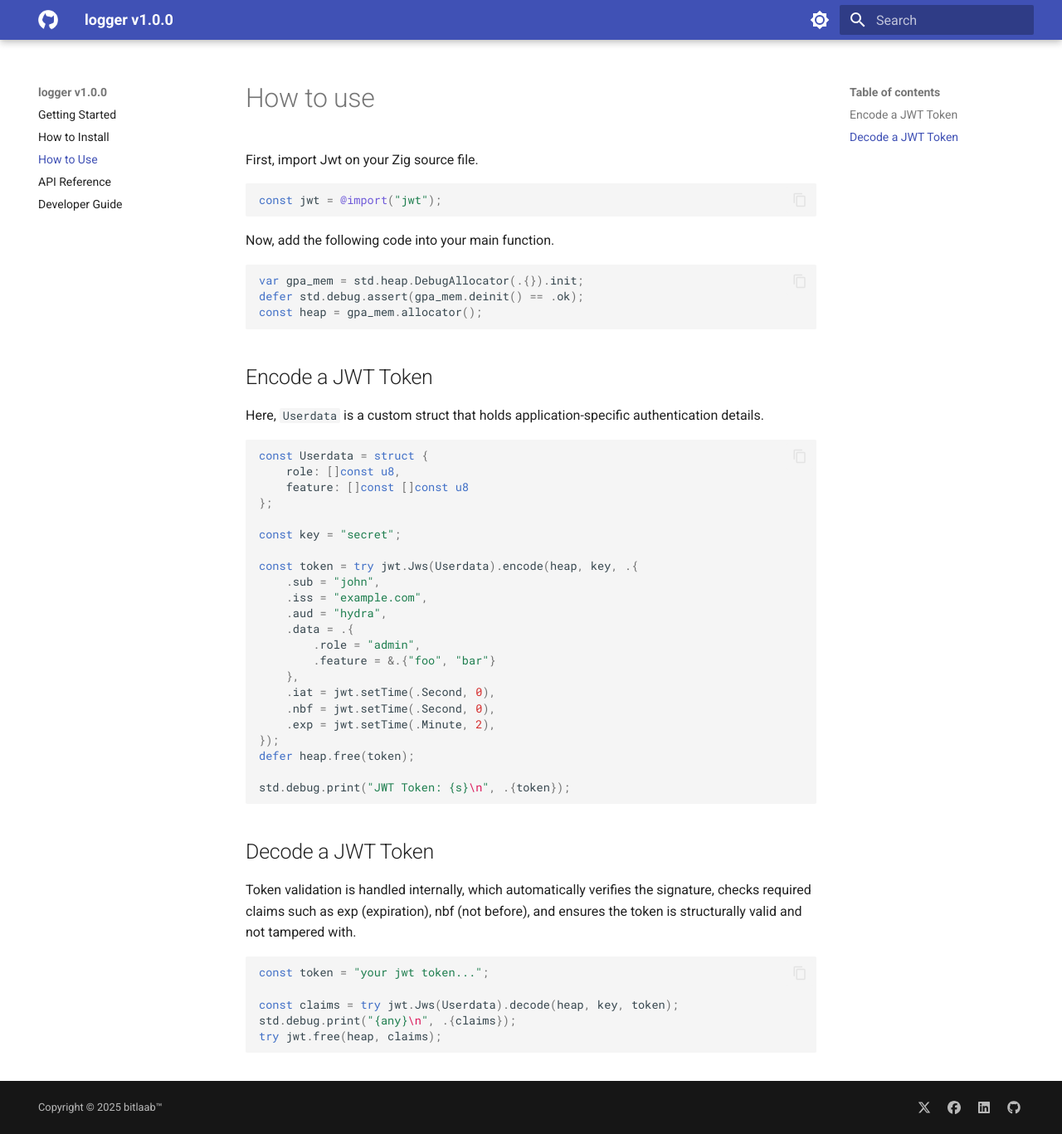
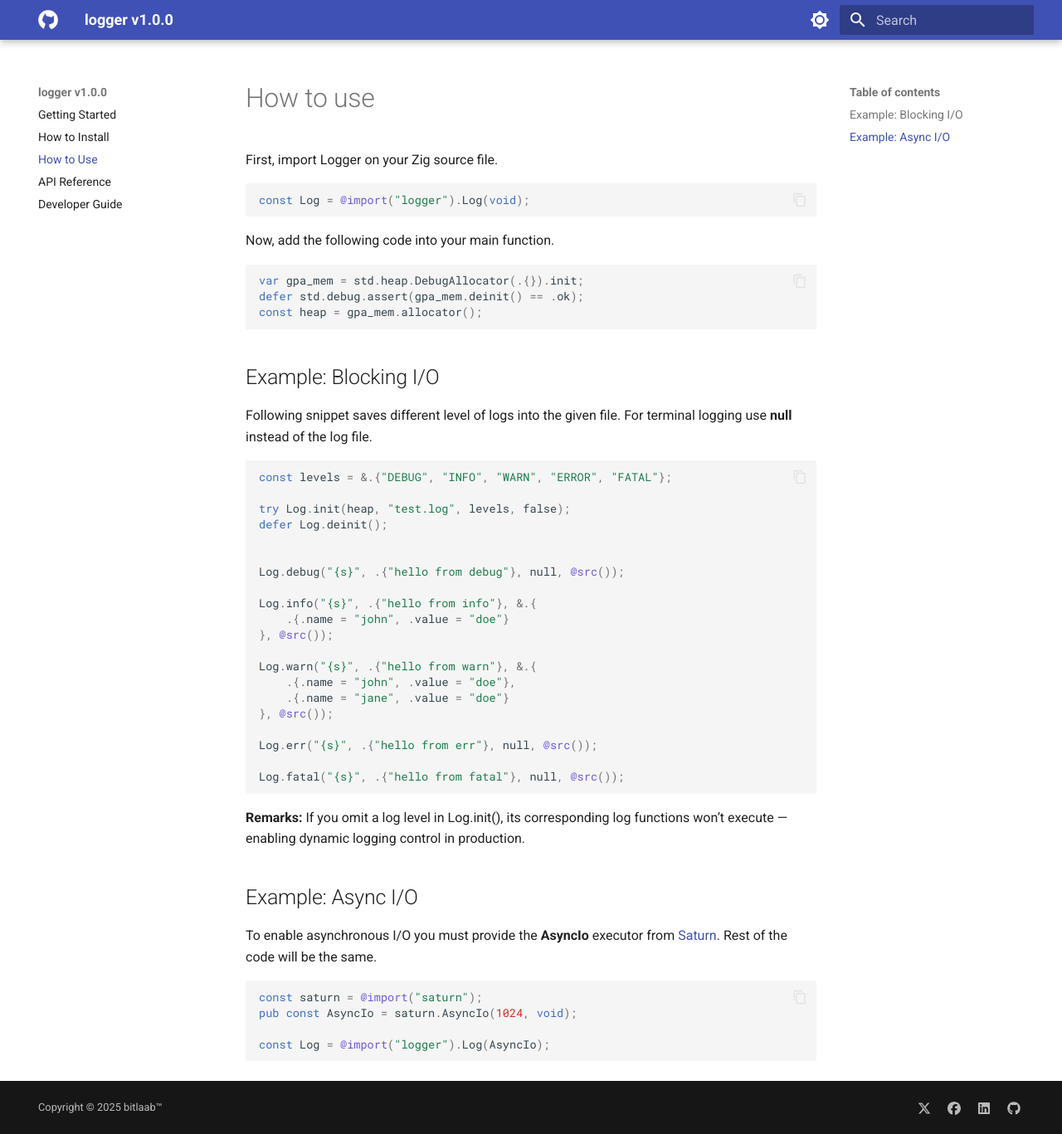
Before and after one commit to bitlaab-blitz/logger, an MkDocs documentation site: the page built from docs/usage.md, in a window 1280 px wide and 1367 px high. Shown: the whole window at 83% size. Built offline with MkDocs 1.6.1 and Material for MkDocs 9.7.7, drawn with Linux system fonts in a browser that asks for light colours.

Commit message:
tagging v1.0.0

````diff
--- a/docs/usage.md
+++ b/docs/usage.md
@@ -1,9 +1,9 @@
 # How to use
 
-First, import Jwt on your Zig source file.
+First, import Logger on your Zig source file.
 
 ```zig
-const jwt = @import("jwt");
+const Log = @import("logger").Log(void);
 ```
 
 Now, add the following code into your main function.
@@ -14,43 +14,43 @@ defer std.debug.assert(gpa_mem.deinit() == .ok);
 const heap = gpa_mem.allocator();
 ```
 
-## Encode a JWT Token
+## Example: Blocking I/O
 
-Here, `Userdata` is a custom struct that holds application-specific authentication details.
+Following snippet saves different level of logs into the given file. For terminal logging use **null** instead of the log file.
 
 ```zig
-const Userdata = struct {
-    role: []const u8,
-    feature: []const []const u8
-};
+const levels = &.{"DEBUG", "INFO", "WARN", "ERROR", "FATAL"};
 
-const key = "secret";
+try Log.init(heap, "test.log", levels, false);
+defer Log.deinit();
 
-const token = try jwt.Jws(Userdata).encode(heap, key, .{
-    .sub = "john",
-    .iss = "example.com",
-    .aud = "hydra",
-    .data = .{
-        .role = "admin",
-        .feature = &.{"foo", "bar"}
-    },
-    .iat = jwt.setTime(.Second, 0),
-    .nbf = jwt.setTime(.Second, 0),
-    .exp = jwt.setTime(.Minute, 2),
-});
-defer heap.free(token);
 
-std.debug.print("JWT Token: {s}\n", .{token});
+Log.debug("{s}", .{"hello from debug"}, null, @src());
+
+Log.info("{s}", .{"hello from info"}, &.{
+    .{.name = "john", .value = "doe"}
+}, @src());
+
+Log.warn("{s}", .{"hello from warn"}, &.{
+    .{.name = "john", .value = "doe"},
+    .{.name = "jane", .value = "doe"}
+}, @src());
+
+Log.err("{s}", .{"hello from err"}, null, @src());
+
+Log.fatal("{s}", .{"hello from fatal"}, null, @src());
 ```
 
-## Decode a JWT Token
+**Remarks:** If you omit a log level in Log.init(), its corresponding log functions won’t execute — enabling dynamic logging control in production.
 
-Token validation is handled internally, which automatically verifies the signature, checks required claims such as exp (expiration), nbf (not before), and ensures the token is structurally valid and not tampered with.
+## Example: Async I/O
+
+To enable asynchronous I/O you must provide the **AsyncIo** executor from [Saturn](https://bitlaabsaturn.web.app/). Rest of the code will be the same.
 
 ```zig
-const token = "your jwt token...";
 
-const claims = try jwt.Jws(Userdata).decode(heap, key, token);
-std.debug.print("{any}\n", .{claims});
-try jwt.free(heap, claims);
+const saturn = @import("saturn");
+pub const AsyncIo = saturn.AsyncIo(1024, void);
+
+const Log = @import("logger").Log(AsyncIo);
 ```
````
Also changed, not shown: CHANGELOG.md (+1 -1 lines), docs/guide.md (+7 -3 lines), docs/index.md (+3 -3 lines), docs/installation.md (+8 -8 lines), docs/reference.md (+1 -1 lines), 5 other files.
